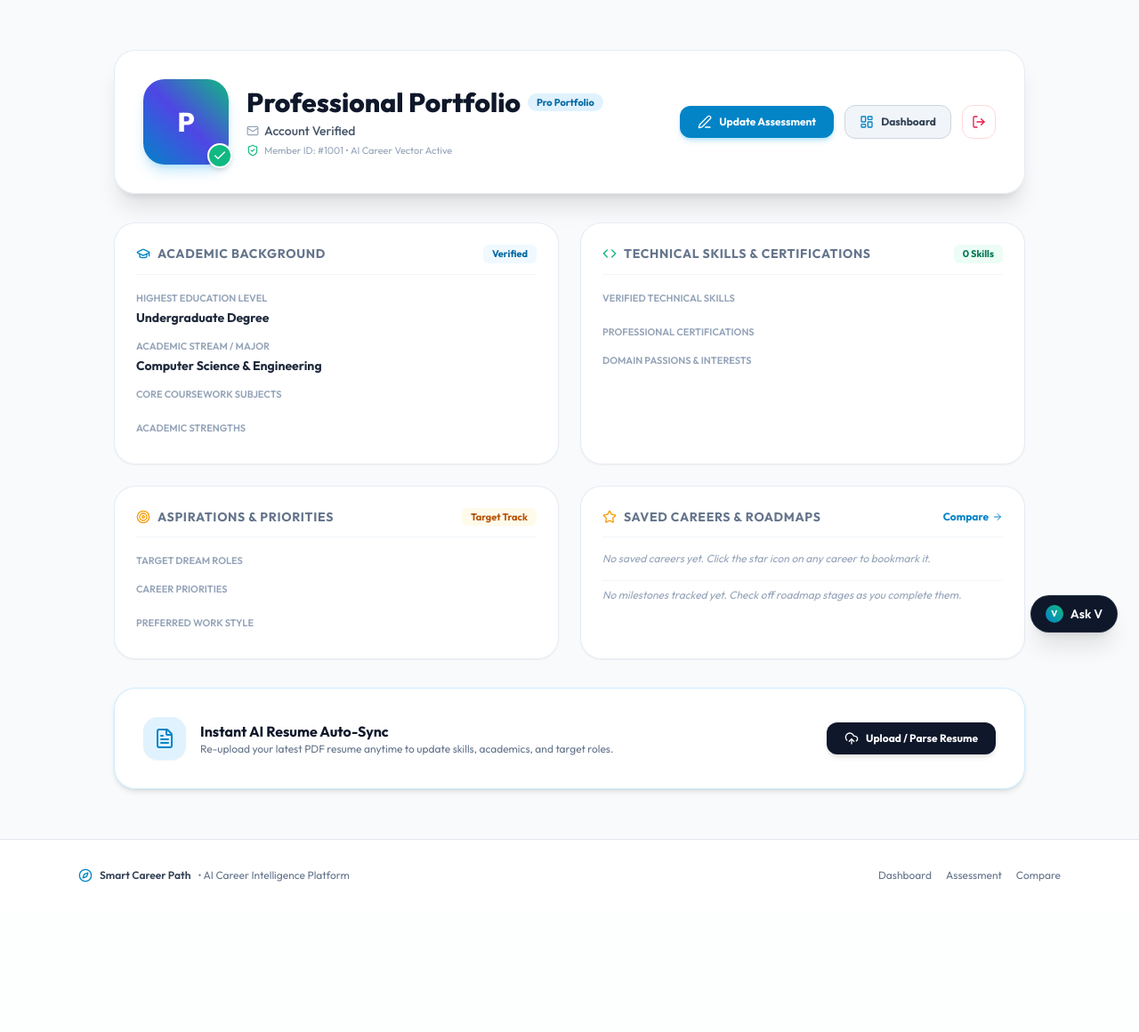
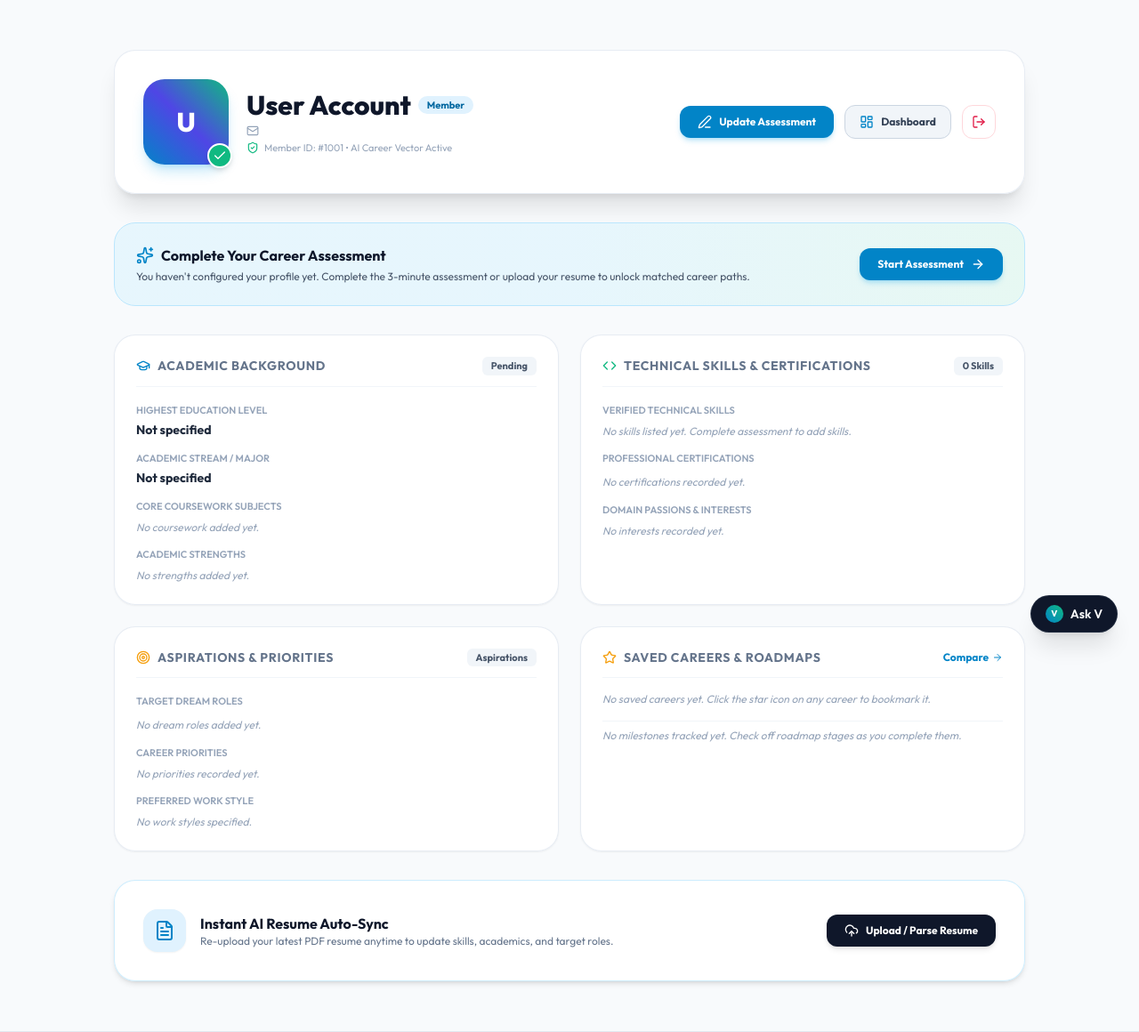
Before and after one commit to Rafi0496/Smart-Career-Path-Recommendation, a Python web app: template app/templates/profile.html in a window 1280 px wide. Shown: the part 65-1225 px from the top of the page at 89% size. Before the commit the page ends 1057 px from the top, so only its background shows below. Run offline with Jinja, Linux system fonts and the light colour scheme; the template is opened without the code that fills it: most values are stand-ins (such as "Sample title", 1, 10 or a date in 2020); some libraries are stand-ins or nearby versions.

Commit message:
Remove dummy accounts and fallbacks, enforce strict auth lifecycle and clean profile empty states

```diff
--- a/app/routers/pages.py
+++ b/app/routers/pages.py
@@ -20,8 +20,6 @@ def get_current_user(request: Request) -> Optional[dict]:
             row = cursor.fetchone()
             if row:
                 return dict(row)
-            # Fallback if user ID is active in session cookie
-            return {"id": int(user_id_str), "name": "Professional", "email": ""}
     return None
 
 def get_redirect_target(request: Request) -> str:
--- a/app/static/js/app.js
+++ b/app/static/js/app.js
@@ -17,6 +17,21 @@ function toggleTheme() {
   if (window.lucide) window.lucide.createIcons();
 }
 
+// Clean up any stale dummy sessions
+(function cleanupDummySessions() {
+  try {
+    const raw = sessionStorage.getItem('career_path_user') || localStorage.getItem('career_path_user');
+    if (raw) {
+      const parsed = JSON.parse(raw);
+      if (!parsed || !parsed.name || ['Professional', 'Candidate', 'Anonymous', 'None'].includes(parsed.name.trim())) {
+        sessionStorage.removeItem('career_path_user');
+        sessionStorage.removeItem('career_path_session_active');
+        localStorage.removeItem('career_path_user');
+      }
+    }
+  } catch {}
+})();
+
 // 2. Session & Client Storage Engine (Tied strictly to website browser session)
 const Storage = {
   // User Account (Session-Scoped & Cookie Synchronized)
@@ -26,7 +41,7 @@ const Storage = {
       const serverDataEl = document.getElementById('server-user-data');
       if (serverDataEl && serverDataEl.textContent.trim()) {
         const u = JSON.parse(serverDataEl.textContent);
-        if (u && (u.id || u.name)) {
+        if (u && u.id && u.name && !['Professional', 'Candidate', 'Anonymous', 'None'].includes(u.name.trim())) {
           sessionStorage.setItem('career_path_user', JSON.stringify(u));
           sessionStorage.setItem('career_path_session_active', '1');
           if (u.id) {
@@ -40,33 +55,27 @@ const Storage = {
       const data = sessionStorage.getItem('career_path_user');
       if (data) {
         const u = JSON.parse(data);
-        if (u && (u.id || u.name)) {
-          if (u.id && !document.cookie.includes(`user_id=${u.id}`)) {
-            document.cookie = `user_id=${u.id}; path=/; SameSite=Lax`;
-          }
+        if (u && u.id && u.name && !['Professional', 'Candidate', 'Anonymous', 'None'].includes(u.name.trim())) {
+          return u;
+        } else {
+          sessionStorage.removeItem('career_path_user');
+          sessionStorage.removeItem('career_path_session_active');
+        }
+      }
+
+      // 3. Check body data-user-name attribute (only if valid genuine name)
+      const bodyName = document.body.getAttribute('data-user-name');
+      if (bodyName && bodyName.trim() && !['Professional', 'Candidate', 'Anonymous', 'None'].includes(bodyName.trim())) {
+        const match = document.cookie.match(/(?:^|;\s*)user_id=(\d+)/);
+        if (match && match[1]) {
+          const u = { id: parseInt(match[1]), name: bodyName.trim() };
+          sessionStorage.setItem('career_path_user', JSON.stringify(u));
+          sessionStorage.setItem('career_path_session_active', '1');
           return u;
         }
       }
 
-      // 3. Check body data-user-name attribute
-      const bodyName = document.body.getAttribute('data-user-name');
-      if (bodyName && bodyName.trim() && bodyName.trim() !== "None") {
-        const match = document.cookie.match(/(?:^|;\s*)user_id=(\d+)/);
-        const u = { id: match ? parseInt(match[1]) : 1, name: bodyName.trim() };
-        sessionStorage.setItem('career_path_user', JSON.stringify(u));
-        sessionStorage.setItem('career_path_session_active', '1');
-        return u;
-      }
-
-      // 4. Check active user_id cookie
-      const match = document.cookie.match(/(?:^|;\s*)user_id=(\d+)/);
-      if (match && match[1]) {
-        const u = { id: parseInt(match[1]), name: (bodyName && bodyName !== "None") ? bodyName : "Professional" };
-        sessionStorage.setItem('career_path_user', JSON.stringify(u));
-        sessionStorage.setItem('career_path_session_active', '1');
-        return u;
-      }
-
+      // If server does not recognize user, clean up stale cookies
       return null;
     } catch {
       return null;
--- a/app/static/js/assistant.js
+++ b/app/static/js/assistant.js
@@ -104,7 +104,7 @@ async function sendAssistantMessage(customQuery = null) {
   const profile = Storage.getProfile();
   const user = Storage.getUser();
   const activeCareer = document.body.getAttribute("data-career-title");
-  const userName = document.body.getAttribute("data-user-name") || (user ? user.name : (profile ? profile.name : "Professional"));
+  const userName = document.body.getAttribute("data-user-name") || (user ? user.name : (profile ? profile.name : ""));
 
   const context = {
     userName: userName,
--- a/app/templates/dashboard.html
+++ b/app/templates/dashboard.html
@@ -17,7 +17,7 @@
           <span>AI Career Intelligence Center</span>
         </div>
         <h1 class="text-2xl sm:text-3xl font-extrabold text-slate-900 dark:text-white" id="dash-greeting">
-          Welcome back, {{ user.name if user else 'Professional' }}!
+          Welcome back, {{ user.name if user and user.name else 'there' }}!
         </h1>
         <p class="text-xs sm:text-sm text-slate-500 dark:text-slate-400 mt-1">
           Synthesizing your verified academic foundations, passions, and aspirations against 140+ career tracks.
@@ -446,9 +446,9 @@ document.addEventListener('DOMContentLoaded', async () => {
   }
 
   let profile = Storage.getProfile();
-  const displayName = (user && user.name) ? user.name : (profile && profile.name ? profile.name : "Professional");
+  const displayName = (user && user.name) ? user.name : (profile && profile.name ? profile.name : "");
   const greetingEl = document.getElementById('dash-greeting');
-  if (greetingEl) {
+  if (greetingEl && displayName) {
     greetingEl.textContent = `Welcome back, ${displayName}!`;
   }
 
--- a/app/templates/profile.html
+++ b/app/templates/profile.html
@@ -1,6 +1,6 @@
 {% extends "base.html" %}
 
-{% block title %}Professional Profile | Smart Career Path{% endblock %}
+{% block title %}User Profile | Smart Career Path{% endblock %}
 
 {% block content %}
 <div class="py-6 space-y-8 fade-in-up max-w-5xl mx-auto">
@@ -12,9 +12,9 @@
     <div class="flex items-center gap-5">
       <div class="relative">
         <div class="w-20 h-20 sm:w-24 sm:h-24 rounded-3xl bg-gradient-to-tr from-primary-600 via-indigo-600 to-emerald-500 text-white flex items-center justify-center text-3xl font-extrabold shadow-lg shadow-primary-500/25">
-          <span id="profile-avatar-initial">{{ user.name[0] | upper if user and user.name else 'P' }}</span>
+          <span id="profile-avatar-initial">{{ user.name[0] | upper if user and user.name else 'U' }}</span>
         </div>
-        <div class="absolute -bottom-1 -right-1 w-7 h-7 rounded-full bg-emerald-500 border-2 border-white dark:border-slate-900 text-white flex items-center justify-center text-xs shadow-md" title="Verified Account">
+        <div class="absolute -bottom-1 -right-1 w-7 h-7 rounded-full bg-emerald-500 border-2 border-white dark:border-slate-900 text-white flex items-center justify-center text-xs shadow-md" title="Active Account">
           <i data-lucide="check" class="w-4 h-4"></i>
         </div>
       </div>
@@ -22,15 +22,15 @@
       <div class="space-y-1">
         <div class="flex items-center gap-2">
           <h1 class="text-2xl sm:text-3xl font-extrabold text-slate-900 dark:text-white" id="profile-display-name">
-            {{ user.name if user and user.name else 'Professional Portfolio' }}
+            {{ user.name if user and user.name else 'User Account' }}
           </h1>
           <span class="px-2.5 py-0.5 rounded-full bg-primary-100 dark:bg-primary-950 text-primary-700 dark:text-primary-300 text-[11px] font-bold">
-            Pro Portfolio
+            Member
           </span>
         </div>
         <p class="text-xs sm:text-sm text-slate-600 dark:text-slate-300 font-medium flex items-center gap-1.5" id="profile-display-email">
           <i data-lucide="mail" class="w-3.5 h-3.5 text-slate-400"></i>
-          <span>{{ user.email if user and user.email else 'Account Verified' }}</span>
+          <span>{{ user.email if user and user.email else '' }}</span>
         </p>
         <p class="text-[11px] text-slate-400 flex items-center gap-1.5">
           <i data-lucide="shield-check" class="w-3.5 h-3.5 text-emerald-500"></i>
@@ -55,6 +55,23 @@
     </div>
   </div>
 
+  <!-- Profile Setup Prompt (shown only if profile not yet completed) -->
+  <div id="profile-setup-banner" class="hidden glass-panel rounded-3xl p-6 border border-primary-200 dark:border-primary-900/60 bg-gradient-to-r from-primary-500/10 via-sky-500/10 to-emerald-500/10 flex flex-col sm:flex-row items-start sm:items-center justify-between gap-4">
+    <div class="space-y-1">
+      <h3 class="font-bold text-slate-900 dark:text-white text-base flex items-center gap-2">
+        <i data-lucide="sparkles" class="w-5 h-5 text-primary-600"></i>
+        <span>Complete Your Career Assessment</span>
+      </h3>
+      <p class="text-xs text-slate-600 dark:text-slate-300">
+        You haven't configured your profile yet. Complete the 3-minute assessment or upload your resume to unlock matched career paths.
+      </p>
+    </div>
+    <a href="/assessment" class="inline-flex items-center gap-2 bg-primary-600 hover:bg-primary-700 text-white px-5 py-2.5 rounded-xl text-xs font-bold shadow-md shadow-primary-500/25 transition btn-3d shrink-0">
+      <span>Start Assessment</span>
+      <i data-lucide="arrow-right" class="w-4 h-4"></i>
+    </a>
+  </div>
+
   <!-- ========================================================================= -->
   <!-- 2. MAIN PROFILE SECTIONS GRID                                             -->
   <!-- ========================================================================= -->
@@ -67,30 +84,34 @@
           <i data-lucide="graduation-cap" class="w-4 h-4 text-primary-600"></i>
           <span>Academic Background</span>
         </h2>
-        <span id="edu-badge" class="px-2.5 py-0.5 rounded-md text-[11px] font-bold bg-primary-50 dark:bg-primary-950/60 text-primary-700 dark:text-primary-300">
-          Verified
+        <span id="edu-badge" class="px-2.5 py-0.5 rounded-md text-[11px] font-bold bg-slate-100 dark:bg-slate-800 text-slate-600 dark:text-slate-300">
+          Pending
         </span>
       </div>
 
       <div class="space-y-3 text-xs sm:text-sm">
         <div>
           <span class="text-slate-400 block text-[11px] uppercase font-semibold">Highest Education Level</span>
-          <p class="font-bold text-slate-800 dark:text-slate-100 mt-0.5" id="profile-edu-level">Undergraduate Degree</p>
+          <p class="font-bold text-slate-800 dark:text-slate-100 mt-0.5" id="profile-edu-level">Not specified</p>
         </div>
 
         <div>
           <span class="text-slate-400 block text-[11px] uppercase font-semibold">Academic Stream / Major</span>
-          <p class="font-bold text-slate-800 dark:text-slate-100 mt-0.5" id="profile-stream">Computer Science & Engineering</p>
+          <p class="font-bold text-slate-800 dark:text-slate-100 mt-0.5" id="profile-stream">Not specified</p>
         </div>
 
         <div>
           <span class="text-slate-400 block text-[11px] uppercase font-semibold mb-1.5">Core Coursework Subjects</span>
-          <div id="profile-subjects-container" class="flex flex-wrap gap-1.5"></div>
+          <div id="profile-subjects-container" class="flex flex-wrap gap-1.5">
+            <span class="text-xs text-slate-400 italic">No coursework added yet.</span>
+          </div>
         </div>
 
         <div>
           <span class="text-slate-400 block text-[11px] uppercase font-semibold mb-1.5">Academic Strengths</span>
-          <div id="profile-strengths-container" class="flex flex-wrap gap-1.5"></div>
+          <div id="profile-strengths-container" class="flex flex-wrap gap-1.5">
+            <span class="text-xs text-slate-400 italic">No strengths added yet.</span>
+          </div>
         </div>
       </div>
     </div>
@@ -102,7 +123,7 @@
           <i data-lucide="code" class="w-4 h-4 text-emerald-500"></i>
           <span>Technical Skills & Certifications</span>
         </h2>
-        <span id="skills-count-badge" class="px-2.5 py-0.5 rounded-md text-[11px] font-bold bg-emerald-50 dark:bg-emerald-950/60 text-emerald-700 dark:text-emerald-300">
+        <span id="skills-count-badge" class="px-2.5 py-0.5 rounded-md text-[11px] font-bold bg-slate-100 dark:bg-slate-800 text-slate-600 dark:text-slate-300">
           0 Skills
         </span>
       </div>
@@ -110,17 +131,23 @@
       <div class="space-y-3 text-xs sm:text-sm">
         <div>
           <span class="text-slate-400 block text-[11px] uppercase font-semibold mb-1.5">Verified Technical Skills</span>
-          <div id="profile-skills-container" class="flex flex-wrap gap-1.5 max-h-36 overflow-y-auto pr-1"></div>
+          <div id="profile-skills-container" class="flex flex-wrap gap-1.5 max-h-36 overflow-y-auto pr-1">
+            <span class="text-xs text-slate-400 italic">No skills listed yet. Complete assessment to add skills.</span>
+          </div>
         </div>
 
         <div>
           <span class="text-slate-400 block text-[11px] uppercase font-semibold mb-1.5">Professional Certifications</span>
-          <div id="profile-certs-container" class="space-y-1.5"></div>
+          <div id="profile-certs-container" class="space-y-1.5">
+            <span class="text-xs text-slate-400 italic">No certifications recorded yet.</span>
+          </div>
         </div>
 
         <div>
           <span class="text-slate-400 block text-[11px] uppercase font-semibold mb-1.5">Domain Passions & Interests</span>
-          <div id="profile-interests-container" class="flex flex-wrap gap-1.5"></div>
+          <div id="profile-interests-container" class="flex flex-wrap gap-1.5">
+            <span class="text-xs text-slate-400 italic">No interests recorded yet.</span>
+          </div>
         </div>
       </div>
     </div>
@@ -132,25 +159,31 @@
           <i data-lucide="target" class="w-4 h-4 text-amber-500"></i>
           <span>Aspirations & Priorities</span>
         </h2>
-        <span class="px-2.5 py-0.5 rounded-md text-[11px] font-bold bg-amber-50 dark:bg-amber-950/60 text-amber-700 dark:text-amber-300">
-          Target Track
+        <span class="px-2.5 py-0.5 rounded-md text-[11px] font-bold bg-slate-100 dark:bg-slate-800 text-slate-600 dark:text-slate-300">
+          Aspirations
         </span>
       </div>
 
       <div class="space-y-3 text-xs sm:text-sm">
         <div>
           <span class="text-slate-400 block text-[11px] uppercase font-semibold mb-1.5">Target Dream Roles</span>
-          <div id="profile-roles-container" class="space-y-1"></div>
+          <div id="profile-roles-container" class="space-y-1">
+            <span class="text-xs text-slate-400 italic">No dream roles added yet.</span>
+          </div>
         </div>
 
         <div>
           <span class="text-slate-400 block text-[11px] uppercase font-semibold mb-1.5">Career Priorities</span>
-          <div id="profile-priorities-container" class="flex flex-wrap gap-1.5"></div>
+          <div id="profile-priorities-container" class="flex flex-wrap gap-1.5">
+            <span class="text-xs text-slate-400 italic">No priorities recorded yet.</span>
+          </div>
         </div>
 
         <div>
           <span class="text-slate-400 block text-[11px] uppercase font-semibold mb-1.5">Preferred Work Style</span>
-          <div id="profile-workstyle-container" class="flex flex-wrap gap-1.5"></div>
+          <div id="profile-workstyle-container" class="flex flex-wrap gap-1.5">
+            <span class="text-xs text-slate-400 italic">No work styles specified.</span>
+          </div>
         </div>
       </div>
     </div>
@@ -168,8 +201,12 @@
         </a>
       </div>
 
-      <div id="profile-saved-careers" class="space-y-2"></div>
-      <div id="profile-progress-cards" class="space-y-2 pt-2 border-t border-slate-100 dark:border-slate-800"></div>
+      <div id="profile-saved-careers" class="space-y-2">
+        <p class="text-xs text-slate-400 italic">No saved careers yet. Click the star icon on any career to bookmark it.</p>
+      </div>
+      <div id="profile-progress-cards" class="space-y-2 pt-2 border-t border-slate-100 dark:border-slate-800">
+        <p class="text-xs text-slate-400 italic">No milestones tracked yet. Check off roadmap stages as you complete them.</p>
+      </div>
     </div>
   </div>
 
@@ -209,83 +246,117 @@ document.addEventListener('DOMContentLoaded', () => {
     }
   }
 
-  if (profile) {
+  // Check if profile is empty
+  const hasProfileData = profile && (
+    profile.academics?.educationLevel ||
+    profile.academics?.streamOrField ||
+    (profile.interests?.skills && profile.interests.skills.length > 0)
+  );
+
+  const banner = document.getElementById('profile-setup-banner');
+  if (!hasProfileData && banner) {
+    banner.classList.remove('hidden');
+  }
+
+  if (hasProfileData) {
     // 1. Academics
     if (profile.academics?.educationLevel) {
       document.getElementById('profile-edu-level').textContent = profile.academics.educationLevel;
+      const eduBadge = document.getElementById('edu-badge');
+      if (eduBadge) {
+        eduBadge.textContent = "Configured";
+        eduBadge.className = "px-2.5 py-0.5 rounded-md text-[11px] font-bold bg-primary-50 dark:bg-primary-950/60 text-primary-700 dark:text-primary-300";
+      }
     }
     if (profile.academics?.streamOrField) {
       document.getElementById('profile-stream').textContent = profile.academics.streamOrField;
     }
 
     const subjectsContainer = document.getElementById('profile-subjects-container');
-    const subjects = profile.academics?.subjects || ["Data Structures", "Algorithms", "Database Management", "Operating Systems"];
+    const subjects = profile.academics?.subjects || [];
+    if (subjects.length > 0) {
       subjectsContainer.innerHTML = subjects.map(s => `
         <span class="px-2.5 py-1 rounded-lg bg-slate-100 dark:bg-slate-800 text-slate-700 dark:text-slate-300 text-xs font-semibold border border-slate-200 dark:border-slate-700">
           ${s}
         </span>
       `).join('');
+    }
 
     const strengthsContainer = document.getElementById('profile-strengths-container');
-    const strengths = profile.academics?.strengths || ["Problem Solving", "Analytical Thinking", "System Design"];
+    const strengths = profile.academics?.strengths || [];
+    if (strengths.length > 0) {
       strengthsContainer.innerHTML = strengths.map(s => `
         <span class="px-2.5 py-1 rounded-lg bg-primary-50 dark:bg-primary-950/60 text-primary-700 dark:text-primary-300 text-xs font-semibold border border-primary-200/80 dark:border-primary-900/60">
           ${s}
         </span>
       `).join('');
+    }
 
     // 2. Skills & Certs
     const skillsContainer = document.getElementById('profile-skills-container');
     const skills = profile.interests?.skills || [];
-    document.getElementById('skills-count-badge').textContent = `${skills.length} Skills Verified`;
-    skillsContainer.innerHTML = skills.length > 0 ? skills.map(s => `
+    if (skills.length > 0) {
+      document.getElementById('skills-count-badge').textContent = `${skills.length} Skills`;
+      document.getElementById('skills-count-badge').className = "px-2.5 py-0.5 rounded-md text-[11px] font-bold bg-emerald-50 dark:bg-emerald-950/60 text-emerald-700 dark:text-emerald-300";
+      skillsContainer.innerHTML = skills.map(s => `
         <span class="px-2.5 py-1 rounded-lg bg-emerald-50 dark:bg-emerald-950/60 text-emerald-700 dark:text-emerald-300 text-xs font-bold border border-emerald-200/80 dark:border-emerald-900/60">
           ${s}
         </span>
-    `).join('') : '<span class="text-xs text-slate-400 italic">No skills listed yet. Complete assessment to add skills.</span>';
+      `).join('');
+    }
 
     const certsContainer = document.getElementById('profile-certs-container');
     const certs = profile.academics?.certifications || [];
-    certsContainer.innerHTML = certs.length > 0 ? certs.map(c => `
+    if (certs.length > 0) {
+      certsContainer.innerHTML = certs.map(c => `
         <div class="flex items-center gap-2 p-2 rounded-xl bg-slate-50 dark:bg-slate-800/60 border border-slate-200 dark:border-slate-700 text-xs font-bold text-slate-800 dark:text-slate-200">
           <i data-lucide="award" class="w-4 h-4 text-primary-600 shrink-0"></i>
           <span>${c}</span>
         </div>
-    `).join('') : '<div class="text-xs text-slate-400 italic">No certifications recorded yet.</div>';
+      `).join('');
+    }
 
     const interestsContainer = document.getElementById('profile-interests-container');
-    const interests = profile.interests?.interests || ["Software Architecture", "AI Innovation"];
+    const interests = profile.interests?.interests || [];
+    if (interests.length > 0) {
       interestsContainer.innerHTML = interests.map(i => `
         <span class="px-2.5 py-1 rounded-lg bg-indigo-50 dark:bg-indigo-950/60 text-indigo-700 dark:text-indigo-300 text-xs font-semibold border border-indigo-200 dark:border-indigo-900/60">
           ${i}
         </span>
       `).join('');
+    }
 
     // 3. Aspirations
     const rolesContainer = document.getElementById('profile-roles-container');
-    const roles = profile.aspirations?.dreamRoles || ["Full Stack Developer", "AI Engineer"];
+    const roles = profile.aspirations?.dreamRoles || [];
+    if (roles.length > 0) {
       rolesContainer.innerHTML = roles.map(r => `
         <div class="flex items-center gap-2 p-2 rounded-xl bg-amber-50/70 dark:bg-amber-950/40 border border-amber-200 dark:border-amber-900/60 text-xs font-bold text-amber-900 dark:text-amber-200">
           <i data-lucide="target" class="w-4 h-4 text-amber-600 shrink-0"></i>
           <span>${r}</span>
         </div>
       `).join('');
+    }
 
     const prioritiesContainer = document.getElementById('profile-priorities-container');
-    const priorities = profile.aspirations?.priorities || ["Technical Excellence & Rapid Growth", "Competitive Compensation"];
+    const priorities = profile.aspirations?.priorities || [];
+    if (priorities.length > 0) {
       prioritiesContainer.innerHTML = priorities.map(p => `
         <span class="px-2.5 py-1 rounded-lg bg-slate-100 dark:bg-slate-800 text-slate-700 dark:text-slate-300 text-xs font-semibold border border-slate-200 dark:border-slate-700">
           ${p}
         </span>
       `).join('');
+    }
 
     const workstyleContainer = document.getElementById('profile-workstyle-container');
-    const workstyles = profile.interests?.preferredWorkStyle || ["Hybrid", "Collaborative Team"];
+    const workstyles = profile.interests?.preferredWorkStyle || [];
+    if (workstyles.length > 0) {
       workstyleContainer.innerHTML = workstyles.map(w => `
         <span class="px-2.5 py-1 rounded-lg bg-slate-100 dark:bg-slate-800 text-slate-700 dark:text-slate-300 text-xs font-semibold border border-slate-200 dark:border-slate-700">
           ${w}
         </span>
       `).join('');
+    }
   }
 
   // 4. Saved Careers
@@ -297,8 +368,6 @@ document.addEventListener('DOMContentLoaded', () => {
         <i data-lucide="chevron-right" class="w-4 h-4 text-slate-400 shrink-0"></i>
       </a>
     `).join('');
-  } else {
-    savedContainer.innerHTML = '<p class="text-xs text-slate-400 italic">No saved careers yet. Click the star icon on any career to bookmark it.</p>';
   }
 
   // 5. Active Progress
@@ -319,8 +388,6 @@ document.addEventListener('DOMContentLoaded', () => {
         </a>
       `;
     }).join('');
-  } else {
-    progressContainer.innerHTML = '<p class="text-xs text-slate-400 italic">No milestones tracked yet. Check off roadmap stages as you complete them.</p>';
   }
 
   if (window.lucide) window.lucide.createIcons();
```
Lines whose indentation alone changed are shown as unchanged.
